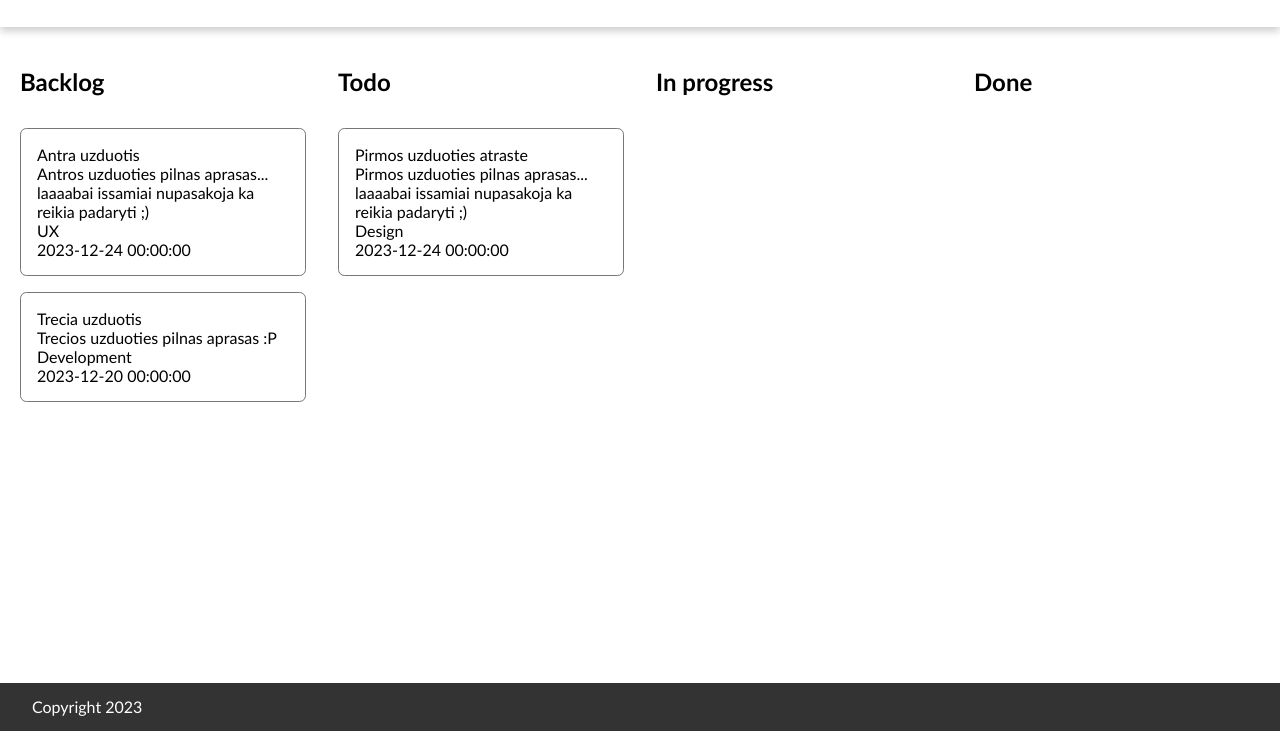
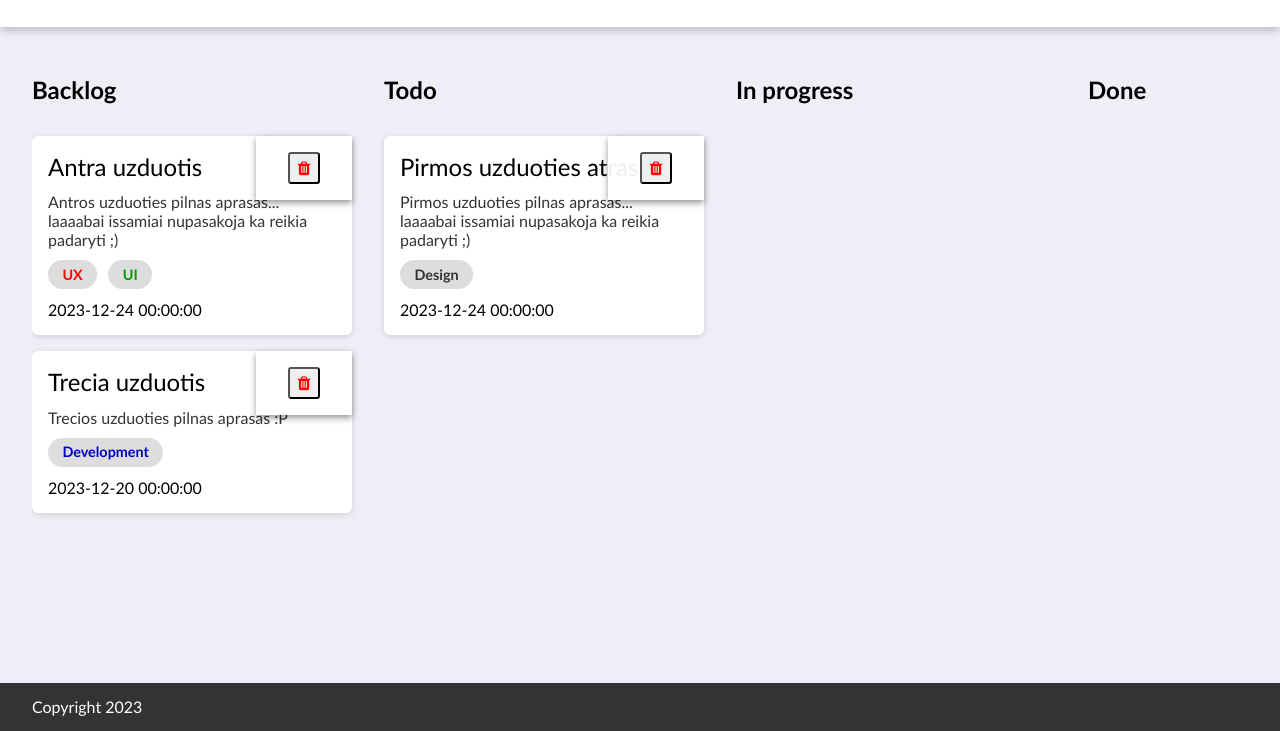
Before and after one commit to front-end-by-rimantas/46-grupe-task-management, a website with bundled scripts: page index.html in a window 1280 px wide. Shown: the part 69-800 px from the top of the page. Built offline with nearby package versions, Linux system fonts and the light colour scheme.

Commit message:
Task delete

```diff
--- a/css/main.css
+++ b/css/main.css
@@ -9,6 +9,7 @@ body * {
 body {
     font-family: 'Gill Sans', 'Gill Sans MT', Calibri, 'Trebuchet MS',
         sans-serif;
+    background-color: #eeeef7;
 }
 
 .main-content {
@@ -17,7 +18,7 @@ body {
     align-items: center;
     gap: 20px;
     min-height: calc(100vh - 9rem);
-    padding: 40px 20px;
+    padding: 3rem 2rem 0 2rem;
 }
 .about {
     display: flex;
--- a/css/todo.css
+++ b/css/todo.css
@@ -3,12 +3,16 @@
     width: 100%;
     grid-template-columns: repeat(4, 1fr);
     gap: 2rem;
+    min-height: calc(100vh - 12rem);
+    overflow-y: auto;
+    padding-bottom: 2rem;
 }
 
 .todo .column {
     display: flex;
     flex-direction: column;
     gap: 2rem;
+    width: 20rem;
 }
 .todo .title {
 }
@@ -19,7 +23,61 @@
     list-style: none;
 }
 .todo .task-card {
+    display: grid;
+    gap: 0.7rem;
     padding: 1rem;
-    border: 1px solid #777;
+    background-color: #fff;
     border-radius: 0.4rem;
+    box-shadow: 0 0.1rem 0.4rem #0002;
+    position: relative;
 }
+
+.task-card .task-actions {
+    /* display: none; */
+    display: flex;
+    gap: 1rem;
+    position: absolute;
+    top: 0;
+    right: 0;
+    padding: 1rem 2rem;
+    background-color: #fffe;
+    box-shadow: 0 0.2rem 0.4rem #0006;
+}
+.task-card:hover .task-actions {
+    display: flex;
+}
+.task-actions button {
+    width: 2rem;
+    height: 2rem;
+    border-radius: 0.2rem;
+    cursor: pointer;
+}
+.task-actions button.fa-trash {
+    color: #f00;
+}
+.task-actions button.fa-trash:hover {
+    background-color: #f00;
+    color: #fff;
+}
+
+.task-card .task-title {
+    font-size: 1.5rem;
+}
+.task-card .task-desc {
+    font-size: 1rem;
+    color: #333;
+}
+.task-card .task-tags {
+    display: flex;
+    gap: 0.7rem;
+}
+.task-card .tag {
+    font-size: 0.9rem;
+    font-weight: bold;
+    line-height: 1em;
+    padding: 0.5em 1em;
+    border-radius: 1em;
+    background-color: #ddd;
+}
+.task-card .task-deadline {
+}
--- a/js/Todo.js
+++ b/js/Todo.js
@@ -46,16 +46,37 @@ export class Todo {
     }
 
     addTask(task) {
-        this.tasks.push(task);
+        this.tasks.push({
+            ...task,
+            isDeleted: false,
+        });
+        const taskID = ++this.lastUsedtaskId;
+        let tagsHTML = '';
+
+        for (const tag of task.tags) {
+            tagsHTML += `<div class="tag" style="color: ${tag.color};">${tag.text}</div>`;
+        }
 
         const HTML = `
-            <li id="task_${++this.lastUsedtaskId}" class="task-card">
-                <div>${task.title}</div>
-                <div>${task.desc}</div>
-                <div>${task.tags}</div>
-                <div>${task.deadline}</div>
+            <li id="task_${taskID}" class="task-card">
+                <div class="task-actions">
+                    <button class="fa fa-trash"></button>
+                </div>
+                <div class="task-title">${task.title}</div>
+                <div class="task-desc">${task.desc}</div>
+                <div class="task-tags">${tagsHTML}</div>
+                <div class="task-deadline">${task.deadline}</div>
             </li>`;
 
-        this.columnsDOM[task.columnIndex].innerHTML += HTML;
+        // this.columnsDOM[task.columnIndex].innerHTML += HTML;
+        this.columnsDOM[task.columnIndex].insertAdjacentHTML('beforeend', HTML);
+
+        const taskDOM = document.getElementById(`task_${taskID}`);
+        const deleteButtonDOM = taskDOM.querySelector('.fa-trash');
+
+        deleteButtonDOM.addEventListener('click', () => {
+            this.tasks[taskID - 1].isDeleted = true;
+            taskDOM.remove();
+        });
     }
 }
--- a/js/main.js
+++ b/js/main.js
@@ -8,7 +8,9 @@ kanban.addTask({
     desc: 'Pirmos uzduoties pilnas aprasas... laaaabai issamiai nupasakoja ka reikia padaryti ;)',
     createdOn: '2023-11-08 09:03:15',
     deadline: '2023-12-24 00:00:00',
-    tags: ['Design'],
+    tags: [
+        { text: 'Design', color: '#333' },
+    ],
 });
 
 kanban.addTask({
@@ -17,7 +19,10 @@ kanban.addTask({
     desc: 'Antros uzduoties pilnas aprasas... laaaabai issamiai nupasakoja ka reikia padaryti ;)',
     createdOn: '2023-11-08 10:03:15',
     deadline: '2023-12-24 00:00:00',
-    tags: ['UX'],
+    tags: [
+        { text: 'UX', color: '#f00' },
+        { text: 'UI', color: '#090' },
+    ],
 });
 
 kanban.addTask({
@@ -26,7 +31,9 @@ kanban.addTask({
     desc: 'Trecios uzduoties pilnas aprasas :P',
     createdOn: '2023-11-08 10:13:15',
     deadline: '2023-12-20 00:00:00',
-    tags: ['Development'],
+    tags: [
+        { text: 'Development', color: '#00c' },
+    ],
 });
 
 console.log(kanban);
```
